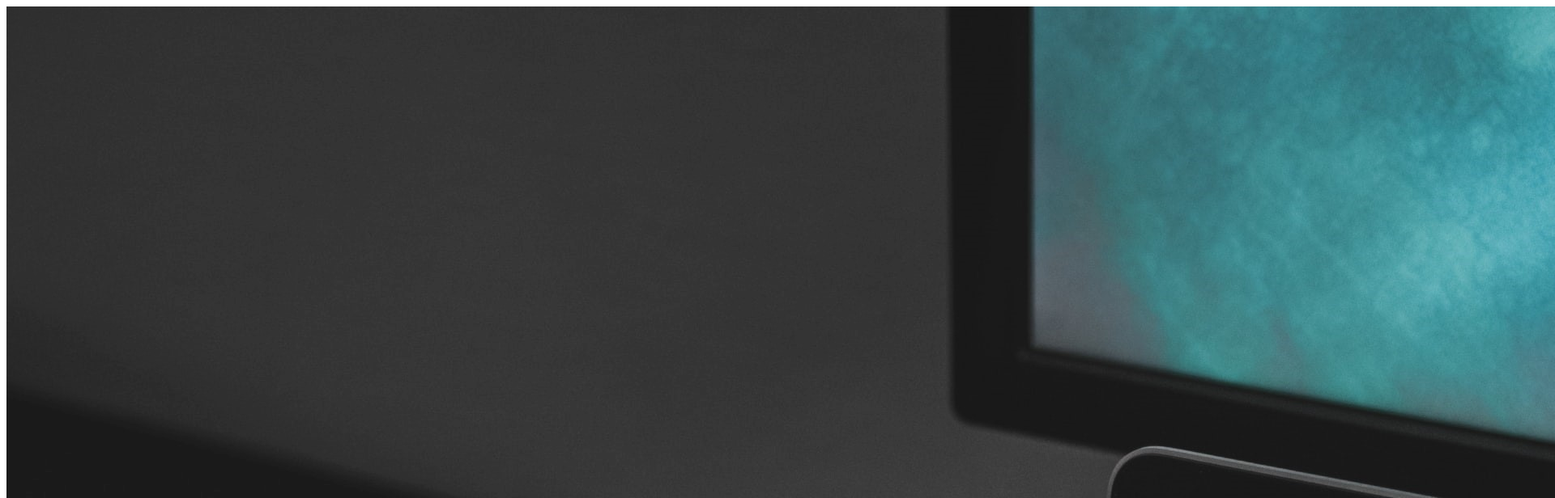
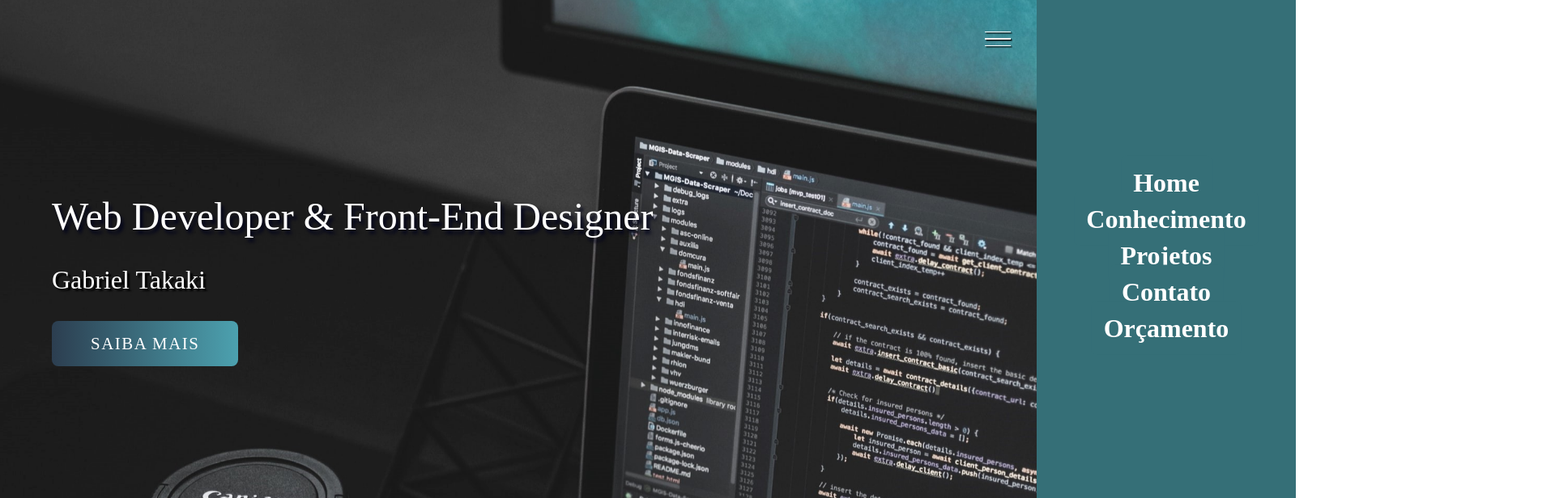
Before and after one commit to Gabriel-takaki/gabriel-takaki.github.io, a plain HTML site: page index.html in a window 1280 px wide. Shown: the top 616 px of the page at 81% size, 1920 px wide, since content can reach past the window. Drawn offline with Linux system fonts and the light colour scheme; files whose address does not match are found by name.

Commit message:
adicionando css

```diff
--- a/index.html
+++ b/index.html
@@ -5,7 +5,7 @@
     <meta charset="UTF-8">
     <meta http-equiv="X-UA-Compatible" content="IE=edge">
     <meta name="viewport" content="width=device-width, initial-scale=1.0">
-    <link rel=" stylesheet " href=" style.css " />
+    <link rel=" stylesheet " href="portfolio/style.css" />
     <link rel=" apple-touch-icon " tamanhos=" 180x180 " href=" imagens / apple-touch-icon.png ">
     <Links rel=" ícone " tipo=" image / png " tamanhos="32x32 " href=" imagens /-favicon 32x32.png ">
         <Links rel=" ícone " tipo=" image/ png " tamanhos="16x16 " href=" imagens /-favicon 16x16.png ">
```
